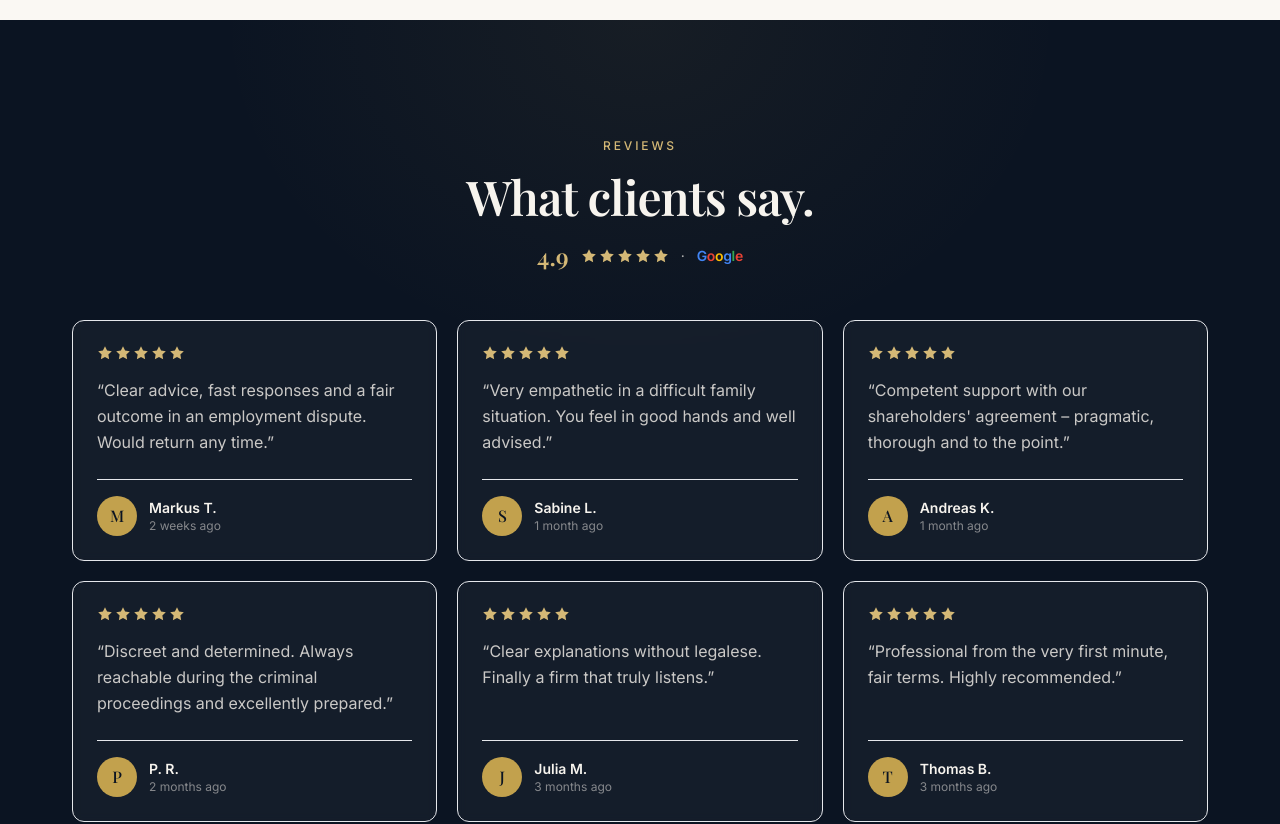
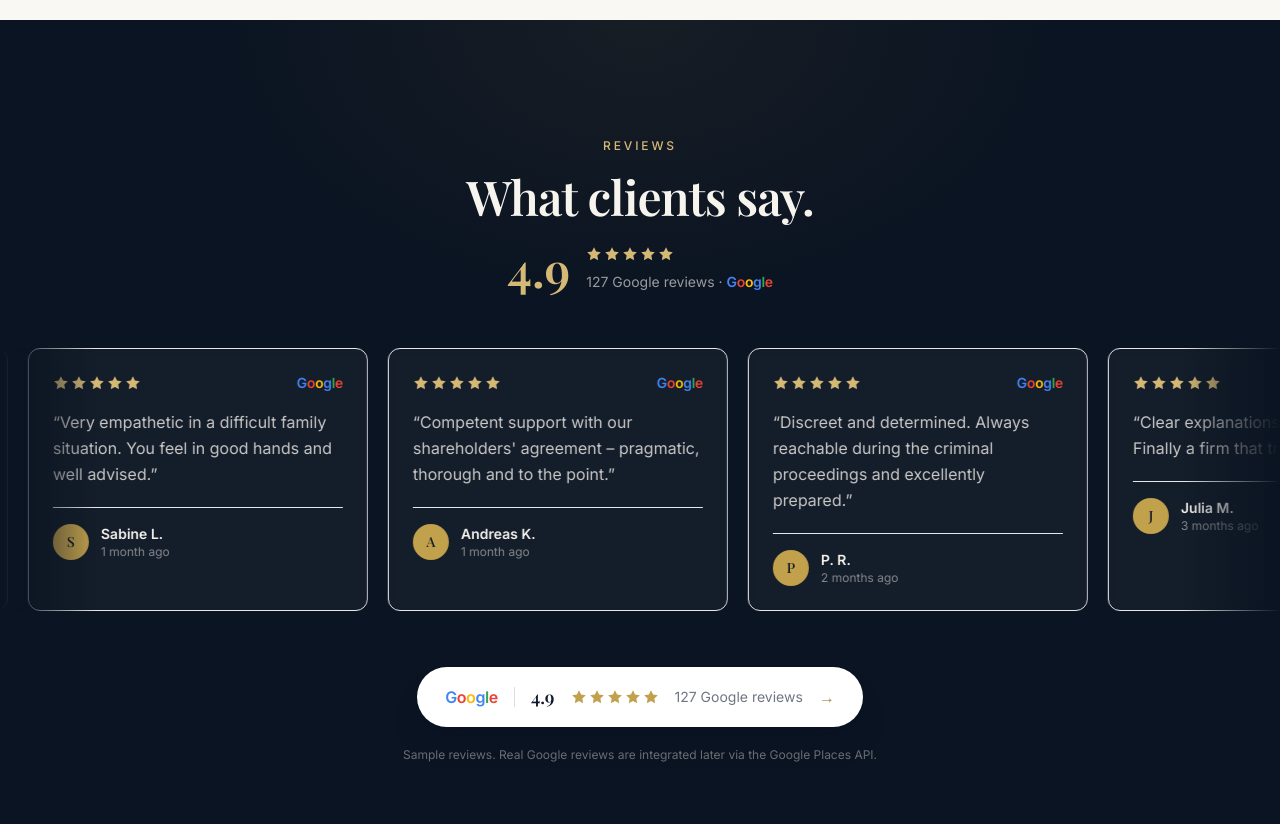
Before and after one commit to IvanGomes9777/anwaltskanzlei-vorlage-1, a Next.js app: page /en in a window 1280 px wide. Shown: the part 3520-4344 px from the top of the page. Built offline with nearby package versions, Linux system fonts and the light colour scheme.

Commit message:
feat(reviews): dark endless marquee on homepage, 127 next to 4.9, nicer Google button
https://claude.ai/code/session_014SBCu478AbQDy9uqNd41JG

```diff
--- a/src/app/[locale]/page.tsx
+++ b/src/app/[locale]/page.tsx
@@ -5,7 +5,7 @@ import HeroFinal from '@/components/heroes/HeroFinal';
 import ServicesDark from '@/components/services/ServicesDark';
 import AboutFinal from '@/components/about/AboutFinal';
 import TeamCards from '@/components/team/TeamCards';
-import ReviewsDark from '@/components/reviews/ReviewsDark';
+import ReviewsMarqueeDark from '@/components/reviews/ReviewsMarqueeDark';
 import ContactMap from '@/components/contact/ContactMap';
 
 export default async function Home({
@@ -24,7 +24,7 @@ export default async function Home({
         <ServicesDark />
         <AboutFinal />
         <TeamCards />
-        <ReviewsDark />
+        <ReviewsMarqueeDark />
         <ContactMap />
       </main>
       <Footer />
--- /dev/null
+++ b/src/components/reviews/ReviewsMarqueeDark.tsx
@@ -0,0 +1,99 @@
+import { useTranslations } from 'next-intl';
+import Reveal from '@/components/Reveal';
+import { Stars, GoogleMark, useReviews } from './parts';
+
+export default function ReviewsMarqueeDark() {
+  const t = useTranslations('reviews');
+  const reviews = useReviews();
+  const loop = [...reviews, ...reviews];
+
+  return (
+    <section className="relative overflow-hidden bg-navy-900 text-sand-100">
+      <div
+        aria-hidden
+        className="pointer-events-none absolute inset-0 opacity-[0.4]"
+        style={{
+          background:
+            'radial-gradient(55% 55% at 50% 0%, rgba(194,161,77,0.16) 0%, transparent 60%)',
+        }}
+      />
+
+      <div className="container-content relative pt-24 text-center md:pt-28">
+        <Reveal>
+          <span className="text-xs font-medium uppercase tracking-[0.24em] text-gold-400">
+            {t('eyebrow')}
+          </span>
+          <h2 className="mt-4 font-serif text-4xl font-semibold leading-tight md:text-5xl">
+            {t('heading')}
+          </h2>
+
+          {/* 4,9 + 127 zusammen */}
+          <div className="mt-6 flex items-center justify-center gap-4">
+            <span className="font-serif text-5xl font-semibold text-gold-400">
+              {t('ratingValue')}
+            </span>
+            <div className="text-left">
+              <Stars className="text-gold-400" />
+              <p className="mt-1 text-sm text-sand-100/60">
+                {t('ratingCount')} · <GoogleMark className="text-sm" />
+              </p>
+            </div>
+          </div>
+        </Reveal>
+      </div>
+
+      {/* Endlos-Laufband */}
+      <div className="marquee-pause relative mt-14">
+        <div className="pointer-events-none absolute inset-y-0 left-0 z-10 w-24 bg-gradient-to-r from-navy-900 to-transparent" />
+        <div className="pointer-events-none absolute inset-y-0 right-0 z-10 w-24 bg-gradient-to-l from-navy-900 to-transparent" />
+        <div className="flex w-max animate-marquee gap-5">
+          {loop.map((r, i) => (
+            <article
+              key={i}
+              className="flex w-[340px] shrink-0 flex-col rounded-xl border border-sand-100/12 bg-sand-100/[0.04] p-6 backdrop-blur-sm"
+            >
+              <div className="flex items-center justify-between">
+                <Stars className="text-gold-400" />
+                <GoogleMark className="text-sm" />
+              </div>
+              <p className="mt-4 leading-relaxed text-sand-100/80">“{r.text}”</p>
+              <div className="mt-5 flex items-center gap-3 border-t border-sand-100/12 pt-4">
+                <span className="flex h-9 w-9 items-center justify-center rounded-full bg-gold text-sm font-serif text-navy-900">
+                  {r.initial}
+                </span>
+                <div>
+                  <p className="text-sm font-semibold">{r.name}</p>
+                  <p className="text-xs text-sand-100/50">{r.meta}</p>
+                </div>
+              </div>
+            </article>
+          ))}
+        </div>
+      </div>
+
+      {/* Hübscher Google-Button */}
+      <div className="container-content relative pb-24 text-center md:pb-28">
+        <Reveal>
+          <a
+            href="#"
+            className="group mt-14 inline-flex items-center gap-4 rounded-full bg-white px-7 py-4 shadow-xl shadow-navy-900/40 ring-1 ring-black/5 transition-all hover:-translate-y-0.5 hover:shadow-2xl"
+          >
+            <GoogleMark className="text-base" />
+            <span className="h-5 w-px bg-navy/15" />
+            <span className="font-serif text-lg font-semibold text-navy">
+              {t('ratingValue')}
+            </span>
+            <Stars className="text-gold" />
+            <span className="hidden text-sm text-navy/60 sm:inline">
+              {t('ratingCount')}
+            </span>
+            <span className="text-gold-600 transition-transform group-hover:translate-x-0.5">
+              →
+            </span>
+          </a>
+          <p className="mt-5 text-xs text-sand-100/40">{t('placeholder')}</p>
+        </Reveal>
+      </div>
+    </section>
+  );
+}
```
